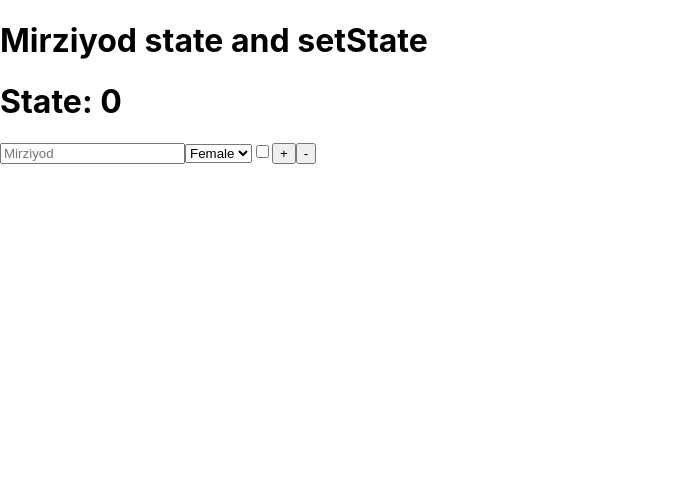
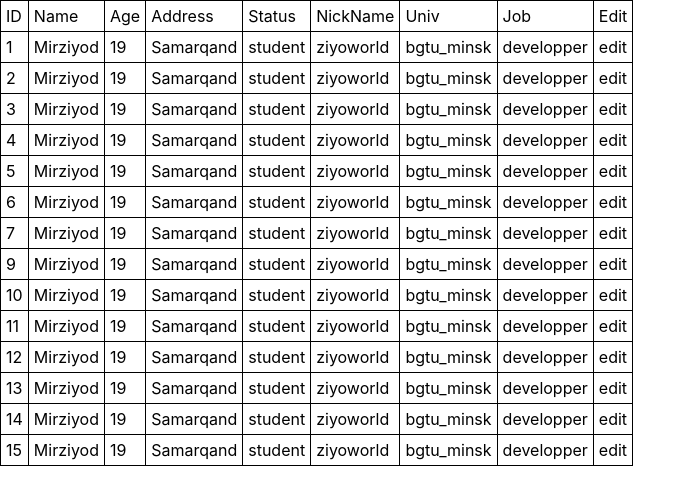
Before and after one commit to ZiyoWorld/reactjs, a React (Create React App) app: page / in a window 1280 px wide. Shown: the top 504 px of the page, without its empty margins (0-696 px from the left). Built offline with nearby package versions, Linux system fonts and the light colour scheme.

Commit message:
I am beginning homework_2

```diff
--- /dev/null
+++ b/src/App.jsx
@@ -0,0 +1 @@
+import React from "react";
--- a/src/State.jsx
+++ b/src/State.jsx
@@ -1,64 +1,49 @@
-import React, {Component} from 'react';
+import React from "react";
 
-class State extends Component {
-  constructor(props) {
-    super(props);
-    //console.log('constructor');
-    this.state = {
-      number: 0,
-      title: "Mirziyod state and setState",
-     }
-  }
-
-
-  render() {
-    const {number, title} = this.state;
-    //console.log('render')
-
-    const plus =()=>{
-      if(number < 10){
-        this.setState({
-          number: number + 1,
-        });
-        console.log(number);
-      }
-
-    }
-    const minus = ()=>{
-      if(number  > 0){
-        this.setState({
-          number: number - 1,
-        });
-        console.log(number);
-      }
-
-    }
-    const onChanges = (e)=>{
-      this.setState({
-        title: e.target.value,
-      })
-    }
-    const onSelect = (e)=>{
-      console.log(e.target.value)
-    }
-    const onCheck = (e)=>{
-      console.log(e.target.checked)
-    }
-    return (
+class State extends React.Component{
+  // constructor(props){
+  //   super(props);
+  // }
+  render(){
+    const {data} = this.props;
+    return(
       <div>
-        <h1>{title}</h1>
-         <h1>State: {number}</h1>
-         <input type="text" placeholder='Mirziyod' onChange={onChanges}  />
-         <select onChange={onSelect}>
-          <option value="female">Female</option>
-          <option value="male">Male</option>
-         </select>
-         <input type="checkbox" onChange={onCheck}/>
-         <button onClick={plus}>+</button>
-         <button onClick={minus} >-</button>
+        <table>
+          <thead>
+            <tr>
+              <td>ID</td>
+              <td>Name</td>
+              <td>Age</td>
+              <td>Address</td>
+              <td>Status</td>
+              <td>NickName</td>
+              <td>Univ</td>
+              <td>Job</td>
+              <td>Edit</td>
+            </tr>
+          </thead>
+          <tbody>
+            {
+              data.map( (value)=>{
+                return(
+                  <tr key={value.id}>
+                    <td>{value.id}</td>
+                    <td>{value.name}</td>
+                    <td>{value.age}</td>
+                    <td>{value.address}</td>
+                    <td>{value.status}</td>
+                    <td>{value.nickname}</td>
+                    <td>{value.univ}</td>
+                    <td>{value.job}</td>
+                    <td>{value.edit}</td>
+                  </tr>
+                )
+              })
+            }
+          </tbody>
+        </table>
       </div>
-     );
+    )
   }
 }
-
 export default State;
--- /dev/null
+++ b/src/data.js
@@ -0,0 +1,16 @@
+export const data = [
+    {id: 1, name: "Mirziyod", age: 19, address: "Samarqand", status: "student", nickname: "ziyoworld", univ: "bgtu_minsk", job: "developper", edit: "edit"},
+    {id: 2, name: "Mirziyod", age: 19, address: "Samarqand", status: "student", nickname: "ziyoworld", univ: "bgtu_minsk", job: "developper", edit: "edit"},
+    {id: 3, name: "Mirziyod", age: 19, address: "Samarqand", status: "student", nickname: "ziyoworld", univ: "bgtu_minsk", job: "developper", edit: "edit"},
+    {id: 4, name: "Mirziyod", age: 19, address: "Samarqand", status: "student", nickname: "ziyoworld", univ: "bgtu_minsk", job: "developper", edit: "edit"},
+    {id: 5, name: "Mirziyod", age: 19, address: "Samarqand", status: "student", nickname: "ziyoworld", univ: "bgtu_minsk", job: "developper", edit: "edit"},
+    {id: 6, name: "Mirziyod", age: 19, address: "Samarqand", status: "student", nickname: "ziyoworld", univ: "bgtu_minsk", job: "developper", edit: "edit"},
+    {id: 7, name: "Mirziyod", age: 19, address: "Samarqand", status: "student", nickname: "ziyoworld", univ: "bgtu_minsk", job: "developper", edit: "edit"},
+    {id: 9, name: "Mirziyod", age: 19, address: "Samarqand", status: "student", nickname: "ziyoworld", univ: "bgtu_minsk", job: "developper", edit: "edit"},
+    {id: 10, name: "Mirziyod", age: 19, address: "Samarqand", status: "student", nickname: "ziyoworld", univ: "bgtu_minsk", job: "developper", edit: "edit"},
+    {id: 11, name: "Mirziyod", age: 19, address: "Samarqand", status: "student", nickname: "ziyoworld", univ: "bgtu_minsk", job: "developper", edit: "edit"},
+    {id: 12, name: "Mirziyod", age: 19, address: "Samarqand", status: "student", nickname: "ziyoworld", univ: "bgtu_minsk", job: "developper", edit: "edit"},
+    {id: 13, name: "Mirziyod", age: 19, address: "Samarqand", status: "student", nickname: "ziyoworld", univ: "bgtu_minsk", job: "developper", edit: "edit"},
+    {id: 14, name: "Mirziyod", age: 19, address: "Samarqand", status: "student", nickname: "ziyoworld", univ: "bgtu_minsk", job: "developper", edit: "edit"},
+    {id: 15, name: "Mirziyod", age: 19, address: "Samarqand", status: "student", nickname: "ziyoworld", univ: "bgtu_minsk", job: "developper", edit: "edit"}
+]
--- a/src/index.css
+++ b/src/index.css
@@ -12,3 +12,8 @@ code {
   font-family: source-code-pro, Menlo, Monaco, Consolas, 'Courier New',
     monospace;
 }
+table, tr, td{
+  border-collapse: collapse;
+  border: 1px solid black;
+  padding: 5px;
+}
--- a/src/index.js
+++ b/src/index.js
@@ -2,28 +2,11 @@ import React from 'react';
 import ReactDOM from 'react-dom/client';
 import './index.css';
 import State from './State';
-
-
-
+import {data} from "./data";
 
 const root = ReactDOM.createRoot(document.getElementById('root'));
 root.render(
   <React.StrictMode>
-    <State />
+    <State data={data} />
   </React.StrictMode>
 );
-
-
-// const root = ReactDOM.createRoot(document.getElementById('root'));
-
-// function tick() {
-//   const element = (
-//     <div>
-//       <h1>Hello, world!</h1>
-//       <h2>It is {new Date().toLocaleTimeString()}.</h2>
-//     </div>
-//   );
-//   root.render(element);
-// }
-
-// setInterval(tick, 1000);
```
Also changed, not shown: review.js (deleted, +0 -41 lines).
